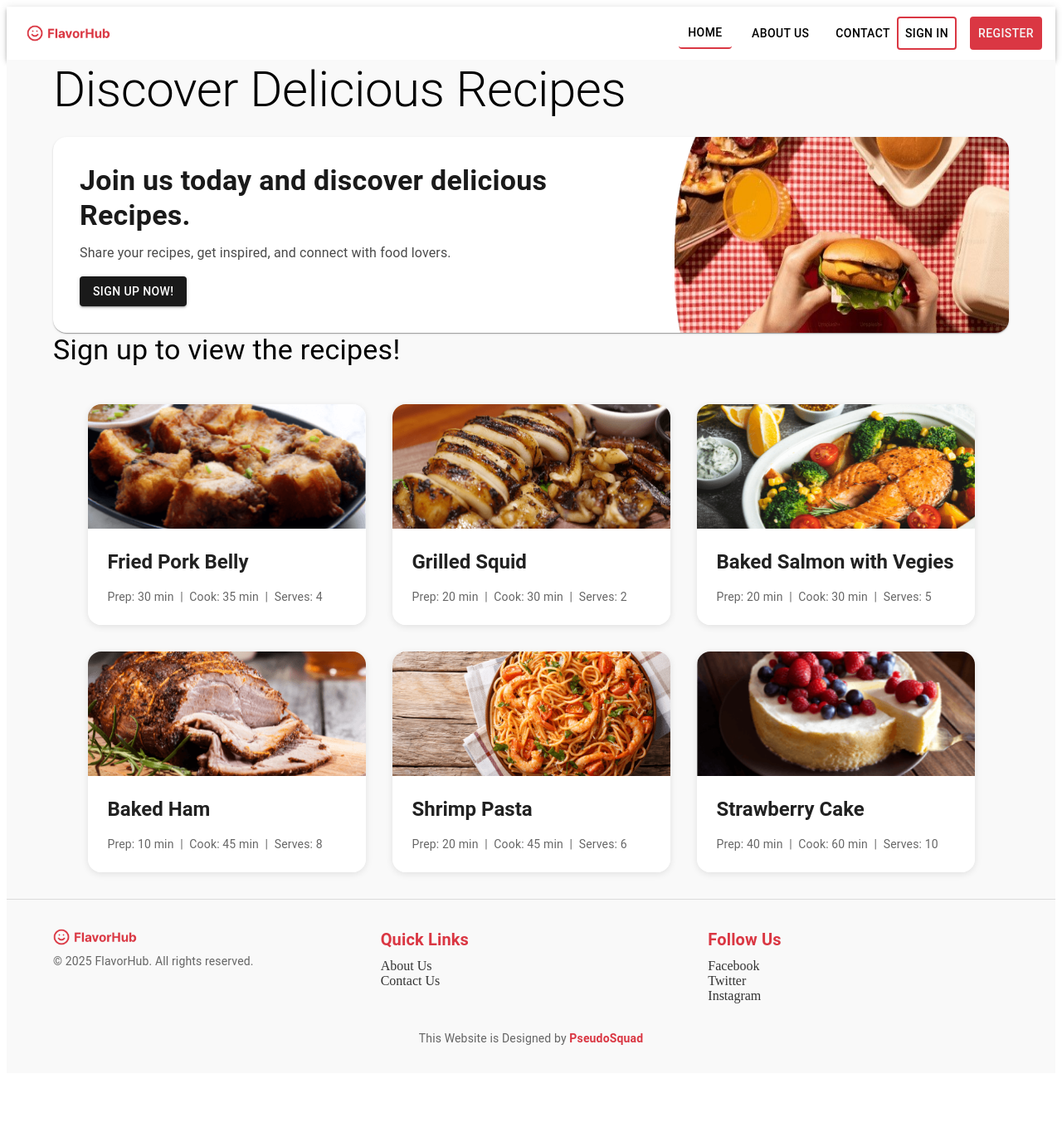
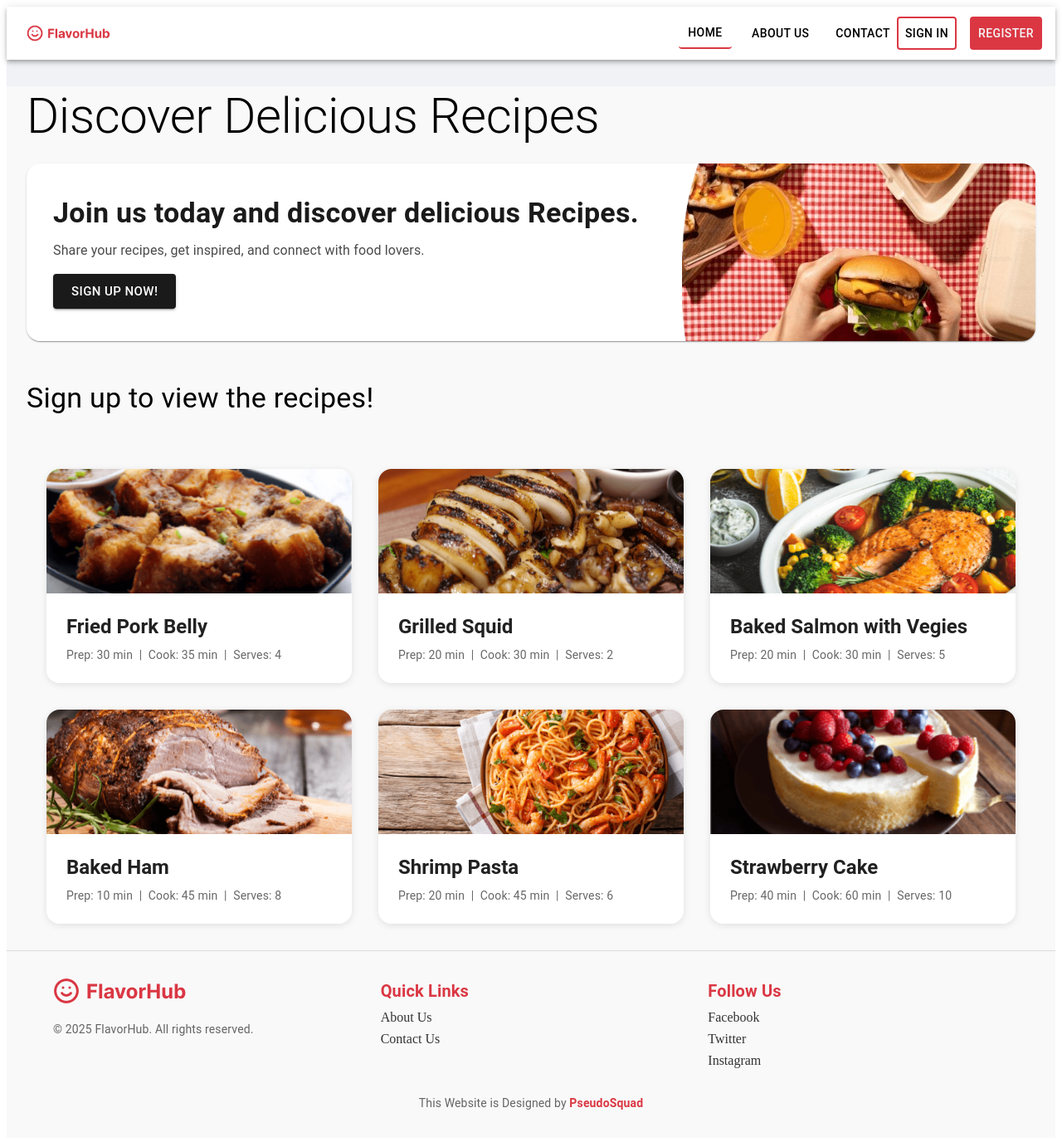
Before and after one commit to CodeBenderX/FlavorHub, a React (Vite) app in the folder client/: page / in a window 1280 px wide. Shown: the top 1376 px of the page at 83% size. Before the commit the page ends 1301 px from the top, so only its background shows below. Built offline with nearby package versions, Linux system fonts and the light colour scheme.

Commit message:
Worked on the responsiveness of guest homepage, footer, memberhome

```diff
--- a/client/core/Footer.jsx
+++ b/client/core/Footer.jsx
@@ -15,62 +15,114 @@ export default function Footer() {
     <Box
       component="footer"
       sx={{
-        bgcolor: "#f9f9f9", // Light background color
-        color: "#333", // Dark text color
-        py: 4,
+        bgcolor: "#f9f9f9",
+        color: "#333",
+        py: { xs: 3, md: 4 },
+        px: { xs: 2, sm: 0 },
         borderTop: "1px solid",
         borderColor: "divider",
       }}
     >
       <Container maxWidth="lg">
-        <Grid container spacing={4}>
-          <Grid item xs={12} md={4}>
-          <Typography variant="h6" color="#FF6E1C" sx={{ flexGrow: 1 }}>
-              <img src={logo} alt="FlavorHub-Logo" height={20} />
-          </Typography>
+        <Grid container spacing={{ xs: 2, md: 4 }}>
+          {/* Logo and Copyright Section */}
+          <Grid item xs={12} md={4} sx={{ textAlign: { xs: 'center', md: 'left' } }}>
+            <Box sx={{ mb: 2 }}>
+              <Typography variant="h6" color="#FF6E1C" sx={{ display: 'inline-flex' }}>
+                <img
+                  src={logo}
+                  alt="FlavorHub-Logo"
+                  style={{
+                    height: 'auto',
+                    maxWidth: '180px',
+                    width: '100%'
+                  }}
+                />
+              </Typography>
+            </Box>
             <Typography variant="body2" color="text.secondary">
               &copy; {new Date().getFullYear()} FlavorHub. All rights reserved.
             </Typography>
           </Grid>
-          <Grid item xs={12} md={4}>
-            <Typography variant="h6" gutterBottom style={{color: '#DA3743', fontWeight: 'bold'}}>
+
+          {/* Quick Links Section */}
+          <Grid item xs={6} md={4}>
+            <Typography
+              variant="h6"
+              gutterBottom
+              sx={{
+                color: '#DA3743',
+                fontWeight: 'bold',
+                textAlign: { xs: 'center', md: 'left' }
+              }}
+            >
               Quick Links
             </Typography>
-            <Box>
+            <Box
+              sx={{
+                display: 'flex',
+                flexDirection: 'column',
+                alignItems: { xs: 'center', md: 'flex-start' },
+                gap: 1
+              }}
+            >
               <MuiLink component={Link} to="/about" color="inherit" underline="hover">
                 About Us
               </MuiLink>
-            </Box>
-            <Box>
               <MuiLink component={Link} to="/contact" color="inherit" underline="hover">
                 Contact Us
               </MuiLink>
             </Box>
           </Grid>
-          <Grid item xs={12} md={4}>
-            <Typography variant="h6" gutterBottom style={{color: '#DA3743', fontWeight: 'bold'}}>
+
+          {/* Social Links Section */}
+          <Grid item xs={6} md={4}>
+            <Typography
+              variant="h6"
+              gutterBottom
+              sx={{
+                color: '#DA3743',
+                fontWeight: 'bold',
+                textAlign: { xs: 'center', md: 'left' }
+              }}
+            >
               Follow Us
             </Typography>
-            <Box>
+            <Box
+              sx={{
+                display: 'flex',
+                flexDirection: 'column',
+                alignItems: { xs: 'center', md: 'flex-start' },
+                gap: 1
+              }}
+            >
               <MuiLink href="https://facebook.com" color="inherit" underline="hover">
                 Facebook
               </MuiLink>
-            </Box>
-            <Box>
               <MuiLink href="https://twitter.com" color="inherit" underline="hover">
                 Twitter
               </MuiLink>
-            </Box>
-            <Box>
               <MuiLink href="https://instagram.com" color="inherit" underline="hover">
                 Instagram
               </MuiLink>
             </Box>
           </Grid>
         </Grid>
+
+        {/* Bottom Copyright */}
         <Box mt={4} textAlign="center">
           <Typography variant="body2" color="text.secondary">
-            This Website is Designed by <Link to="/about" style={{ color: '#DA3743', fontWeight: 'bold', textDecoration: 'none' }}>PseudoSquad</Link>
+            This Website is Designed by{' '}
+            <Link
+              to="/about"
+              style={{
+                color: '#DA3743',
+                fontWeight: 'bold',
+                textDecoration: 'none'
+              }}
+            >
+              PseudoSquad
+            </Link>
           </Typography>
         </Box>
       </Container>
--- a/client/core/Home.jsx
+++ b/client/core/Home.jsx
@@ -6,7 +6,9 @@ import {
   Typography,
   TextField,
   Container,
-  Grid2,
+  Grid,
+  useMediaQuery,
+  useTheme,
 } from "@mui/material";
 import Card from "@mui/material/Card";
 import CardContent from "@mui/material/CardContent";
@@ -72,6 +74,9 @@ const featuredRecipes = [
 
 export default function HomePage() {
   const [searchQuery, setSearchQuery] = useState("");
+  const theme = useTheme();
+  const isSmallScreen = useMediaQuery(theme.breakpoints.down("sm"));
+  const isMediumScreen = useMediaQuery(theme.breakpoints.between("sm", "md"));
 
   const handleSearch = (e) => {
     e.preventDefault();
@@ -79,34 +84,44 @@ export default function HomePage() {
   };
 
   return (
-    <div style={{backgroundColor:'#f9f9f9'}}>
-
-      <Container component="main" >
-        <section>
-          <Typography variant="h2" component="h1" gutterBottom>
+    <div style={{ backgroundColor: "#f9f9f9" }}>
+      <Container component="main" maxWidth="xl">
+        <section style={{ marginBottom: theme.spacing(6) }}>
+          <Typography
+            variant={isSmallScreen ? "h4" : "h2"}
+            component="h1"
+            gutterBottom
+            sx={{
+              textAlign: isSmallScreen ? "center" : "left",
+              mt: isSmallScreen ? 2 : 4,
+            }}
+          >
             Discover Delicious Recipes
           </Typography>
           <Card
             sx={{
               display: "flex",
+              flexDirection: isSmallScreen ? "column-reverse" : "row",
               maxWidth: "100%",
               borderRadius: "16px",
               overflow: "hidden",
               backgroundColor: "#FFFFFF",
+              mb: 4,
             }}
           >
             <CardContent
               sx={{
-                flex: "1 0 50%",
+                flex: isSmallScreen ? "1 1 auto" : "1 0 50%",
                 display: "flex",
                 flexDirection: "column",
                 justifyContent: "center",
-                padding: "32px",
+                padding: isSmallScreen ? "24px 16px" : "32px",
                 backgroundColor: "#FFF40",
+                textAlign: isSmallScreen ? "center" : "left",
               }}
             >
               <Typography
-                variant="h4"
+                variant={isSmallScreen ? "h5" : "h4"}
                 component="h1"
                 gutterBottom
                 sx={{
@@ -116,18 +131,27 @@ export default function HomePage() {
               >
                 Join us today and discover delicious Recipes.
               </Typography>
-              <Typography variant="body1" sx={{ color: "#4A4A4A" }}>
+              <Typography
+                variant="body1"
+                sx={{ color: "#4A4A4A", mb: isSmallScreen ? 2 : 0 }}
+              >
                 Share your recipes, get inspired, and connect with food lovers.
               </Typography>
-              <Link to="/signup">
+              <Link
+                to="/signup"
+                style={{ alignSelf: isSmallScreen ? "center" : "flex-start" }}
+              >
                 <Button
                   variant="contained"
+                  size={isSmallScreen ? "medium" : "large"}
                   sx={{
                     mt: 2,
                     backgroundColor: "#1A1A1A",
                     color: "white",
                     "&:hover": {
-                      backgroundColor: "#FFFFFF", color : "black !important", border: "1px solid #1A1A1A",
+                      backgroundColor: "#FFFFFF",
+                      color: "black !important",
+                      border: "1px solid #1A1A1A",
                     },
                   }}
                 >
@@ -138,10 +162,15 @@ export default function HomePage() {
             <CardMedia
               component="img"
               sx={{
-                width: "35%",
-                objectFit: "contain",
+                width: isSmallScreen ? "100%" : isMediumScreen ? "40%" : "35%",
+                height: isSmallScreen
+                  ? "200px"
+                  : isMediumScreen
+                  ? "250px"
+                  : "auto",
+                objectFit: "cover",
                 objectPosition: "center",
-                transform: "scaleY(1.32)",
+                transform: isSmallScreen ? "none" : "scaleY(1.32)",
                 backgroundColor: "#FFF40",
               }}
               image={bannerImage}
@@ -151,23 +180,32 @@ export default function HomePage() {
         </section>
 
         <section>
-          <Typography variant="h4" component="h2" gutterBottom>
+          <Typography
+            variant={isSmallScreen ? "h5" : "h4"}
+            component="h2"
+            gutterBottom
+            sx={{
+              textAlign: isSmallScreen ? "center" : "left",
+              mb: 4,
+            }}
+          >
             Sign up to view the recipes!
           </Typography>
-          <Container maxWidth="lg" sx={{ py: 4 }}>
-            <Grid2
+          <Container maxWidth="xl" sx={{ py: isSmallScreen ? 2 : 4 }}>
+            <Grid
               container
-              spacing={4}
+              spacing={isSmallScreen ? 2 : 4}
               justifyContent="center"
               alignItems="stretch"
             >
               {featuredRecipes && featuredRecipes.length > 0 ? (
                 featuredRecipes.map((recipe) => (
-                  <Grid2
+                  <Grid
                     item
                     xs={12}
                     sm={6}
                     md={4}
+                    lg={4}
                     key={recipe.id || recipe._id}
                   >
                     <Card
@@ -180,12 +218,16 @@ export default function HomePage() {
                         overflow: "hidden",
                         boxShadow: "0 2px 8px rgba(0,0,0,0.1)",
                         bgcolor: "background.paper",
+                        transition: "transform 0.3s ease",
+                        "&:hover": {
+                          transform: "translateY(-5px)",
+                        },
                       }}
                     >
                       <Box
                         sx={{
-                          width: 335,
-                          height: 150, // Fixed height for all images
+                          width: "100%",
+                          height: isSmallScreen ? "120px" : "150px",
                           position: "relative",
                         }}
                       >
@@ -203,7 +245,7 @@ export default function HomePage() {
                       <CardContent
                         sx={{
                           flexGrow: 1,
-                          p: 3,
+                          p: isSmallScreen ? 2 : 3,
                           bgcolor: "white",
                         }}
                       >
@@ -211,9 +253,9 @@ export default function HomePage() {
                           variant="h5"
                           component="h2"
                           sx={{
-                            fontSize: "1.5rem",
+                            fontSize: isSmallScreen ? "1.2rem" : "1.5rem",
                             fontWeight: 700,
-                            mb: 2,
+                            mb: 1,
                             color: "text.primary",
                           }}
                         >
@@ -236,16 +278,16 @@ export default function HomePage() {
                         </Typography>
                       </CardContent>
                     </Card>
-                  </Grid2>
+                  </Grid>
                 ))
               ) : (
-                <Grid2 item xs={12}>
+                <Grid item xs={12}>
                   <Typography variant="body1" align="center">
                     No recipes available at the moment.
                   </Typography>
-                </Grid2>
+                </Grid>
               )}
-            </Grid2>
+            </Grid>
           </Container>
         </section>
       </Container>
--- a/client/core/Layout.css
+++ b/client/core/Layout.css
@@ -29,7 +29,6 @@
 .MuiDrawer-paper {
   background-color: rgba(255, 255, 255, 0.95) !important;
   -webkit-backdrop-filter: blur(5px);
-  -webkit-backdrop-filter: blur(5px);
   backdrop-filter: blur(5px);
   width: 250px;
 }
@@ -47,6 +46,7 @@
 
 /* Drawer overlay */
 .mobile-menu-overlay {
+  -webkit-backdrop-filter: blur(5px);
   backdrop-filter: blur(5px);
 }
 
```
Also changed, not shown: client/core/MemberHome.jsx (+198 -63 lines).
